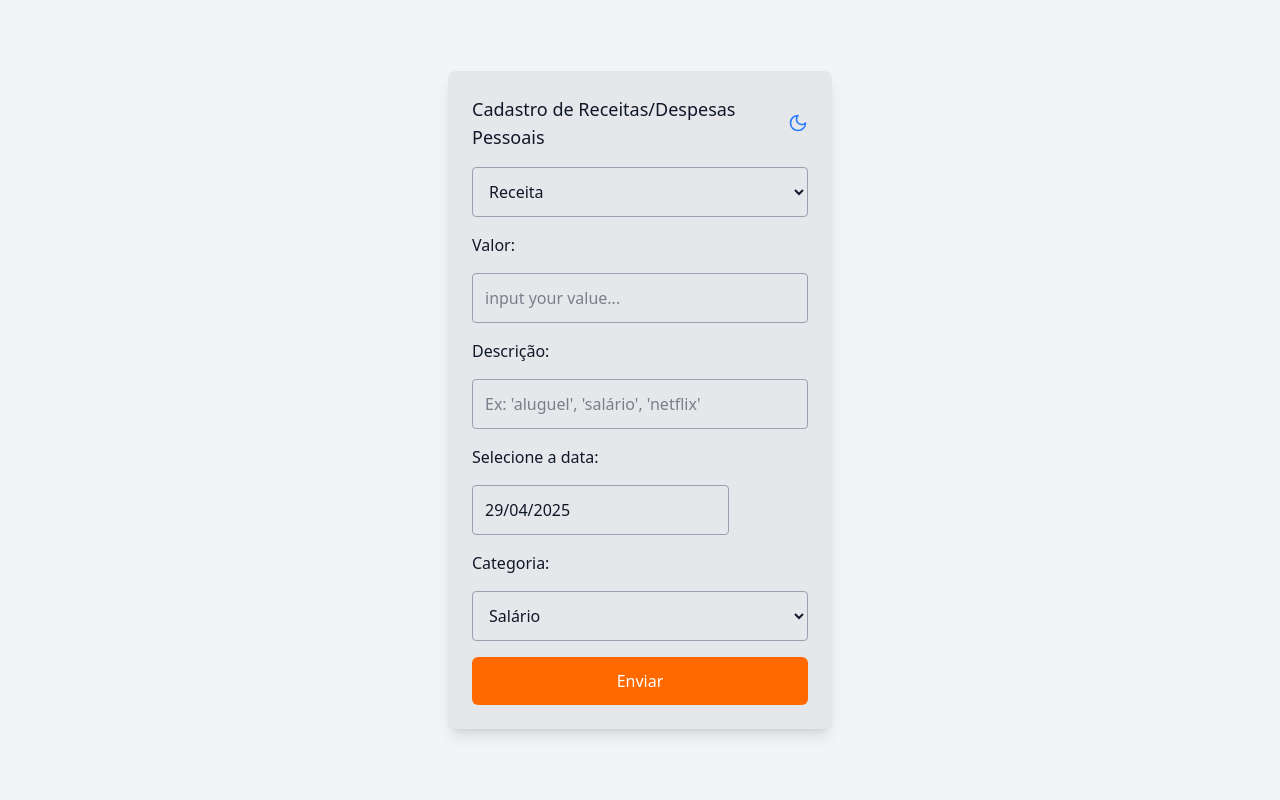
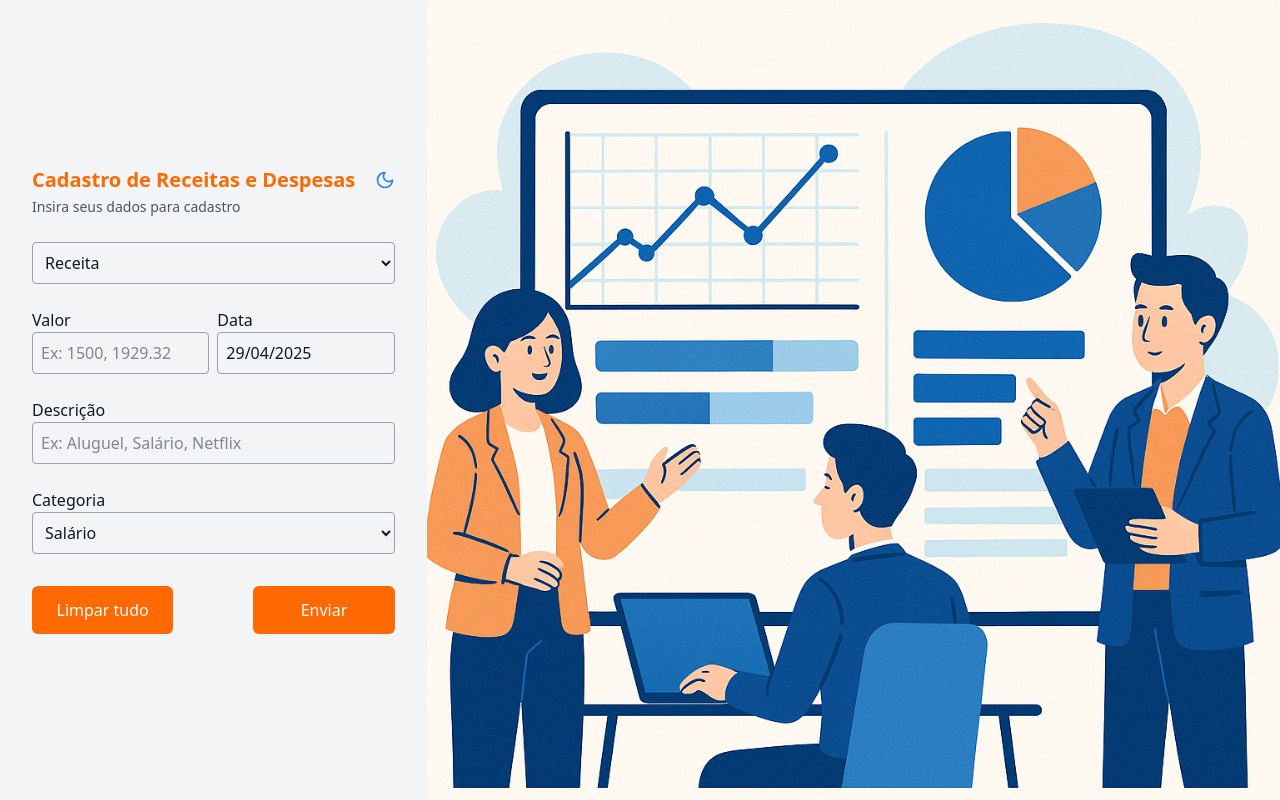
Before and after one commit to RafaelErnandes/dashboard, a React (Vite) app: page / in a window 1280 px wide. Built offline with nearby package versions, Linux system fonts and the light colour scheme.

Commit message:
refactor: muda design da pagina de formulario

```diff
--- a/index.html
+++ b/index.html
@@ -10,9 +10,7 @@
     <meta name="viewport" content="width=device-width, initial-scale=1.0" />
     <title>Painel Financeiro Pessoal</title>
   </head>
-  <body
-    class="h-[100vh] flex justify-center items-center bg-gray-100 dark:bg-gray-900"
-  >
+  <body>
     <div id="root"></div>
     <script type="module" src="/src/main.tsx"></script>
   </body>
--- a/package.json
+++ b/package.json
@@ -10,6 +10,8 @@
     "preview": "vite preview"
   },
   "dependencies": {
+    "@headlessui/react": "^2.2.2",
+    "@hello-pangea/dnd": "^18.0.1",
     "@tailwindcss/vite": "^4.1.4",
     "date-fns": "^4.1.0",
     "lucide-react": "^0.503.0",
--- a/src/App.tsx
+++ b/src/App.tsx
@@ -1,4 +1,4 @@
-import { Form } from "./components/form/index.tsx";
+import { Form } from "./pages/form/index.tsx";
 
 function App() {
   return (
--- a/src/components/button/index.ts
+++ b/src/components/button/index.ts
@@ -1,4 +1,5 @@
 export type ButtonProps = {
   children: string;
   type: "submit" | "reset" | "button" | undefined;
+  onClick?: () => void;
 };
--- a/src/components/button/index.tsx
+++ b/src/components/button/index.tsx
@@ -1,9 +1,13 @@
 import { ButtonProps } from "./index";
 
 export const Button = (props: ButtonProps) => {
-  const { children, type } = props;
+  const { children, type, onClick } = props;
   return (
-    <button type={type} className="button-base dark:button-base-dark">
+    <button
+      type={type}
+      onClick={onClick}
+      className="button-base dark:button-base-dark"
+    >
       {children}
     </button>
   );
--- a/src/components/calendar/index.tsx
+++ b/src/components/calendar/index.tsx
@@ -1,3 +1,5 @@
+import "../../index.css";
+
 import { CalendarProps } from "./index";
 import DatePicker from "react-datepicker";
 
@@ -5,7 +7,7 @@ export const Calendar = (props: CalendarProps) => {
   const { selected, onChange, error } = props;
 
   return (
-    <div>
+    <div className="flex gap-1">
       <DatePicker
         selected={selected}
         onChange={(date) => {
--- a/src/components/form/index.tsx
+++ /dev/null
@@ -1,96 +0,0 @@
-import "react-datepicker/dist/react-datepicker.css";
-
-import { useEffect, useState } from "react";
-
-import { Button } from "../button/index.tsx";
-import { Calendar } from "../calendar/index.tsx";
-import { FormCategories } from "../form-categories/index.tsx";
-import { FormData } from "./index.ts";
-import { FormType } from "../form-types/index.tsx";
-import { Input } from "../input/index.tsx";
-import { Label } from "../label/index.tsx";
-import { ToggleTheme } from "../toggle-theme/index.tsx";
-import { format } from "date-fns";
-import { useForm } from "react-hook-form";
-import { useNavigate } from "react-router-dom";
-
-export const Form = () => {
-  const {
-    register,
-    handleSubmit,
-    setValue,
-    watch,
-    formState: { errors },
-  } = useForm<FormData>();
-  const [selectedDate, setSelectedDate] = useState<Date | null>(new Date());
-
-  useEffect(() => {
-    setValue("date", new Date());
-  }, [setValue]);
-
-  const navigate = useNavigate();
-
-  const selectedType = watch("type");
-
-  const handleSave = (data: FormData) => {
-    const formattedDate = data.date
-      ? format(data.date, "dd/MM/yyyy")
-      : "sem data";
-
-    const finalData = {
-      ...data,
-      date: formattedDate,
-    };
-    const currentData = JSON.parse(localStorage.getItem("financeData") || "[]");
-    currentData.push(finalData);
-    localStorage.setItem("financeData", JSON.stringify(currentData));
-
-    navigate("/dashboard");
-  };
-
-  return (
-    <form
-      onSubmit={handleSubmit(handleSave)}
-      className="flex flex-col p-6 bg-gray-200 dark:bg-zinc-900 w-96 text-gray-900 dark:text-white rounded-lg shadow-lg gap-4"
-    >
-      <div className="flex item-">
-        <span className="text-lg">Cadastro de Receitas/Despesas Pessoais</span>
-        <ToggleTheme />
-      </div>
-      <FormType register={register} error={errors.type?.message} />
-      <Label>
-        <span>Valor:</span>
-      </Label>
-      <Input
-        type="number"
-        step={0.01}
-        placeholder="input your value..."
-        {...register("value")}
-      />
-      <Label>
-        <span>Descrição:</span>
-      </Label>
-      <Input
-        type="text"
-        placeholder="Ex: 'aluguel', 'salário', 'netflix'"
-        {...register("description")}
-      />
-      <Label>
-        <span>Selecione a data:</span>
-      </Label>
-      <Calendar
-        selected={selectedDate}
-        onChange={(date) => {
-          setSelectedDate(date);
-          setValue("date", date ?? undefined);
-        }}
-      />
-      <Label>
-        <span>Categoria:</span>
-      </Label>
-      <FormCategories selectedType={selectedType} register={register} />
-
-      <Button type="submit">Enviar</Button>
-    </form>
-  );
-};
--- a/src/components/label/index.tsx
+++ b/src/components/label/index.tsx
@@ -1,7 +1,6 @@
 import { LabelProps } from "./index";
-import React from "react";
 
 export const Label = (props: LabelProps) => {
   const { children } = props;
-  return <label>{children}</label>;
+  return <label className="flex flex-col">{children}</label>;
 };
--- a/src/index.css
+++ b/src/index.css
@@ -3,7 +3,7 @@
 
 input,
 select {
-  @apply focus:outline-none;
+  @apply focus:outline-none w-full;
 }
 
 option {
@@ -12,11 +12,12 @@ option {
 }
 
 .input-base {
-  @apply p-3 rounded-sm border border-gray-400 focus:border-orange-500  transition;
+  @apply p-2 rounded-sm border border-gray-400 focus:border-orange-500  transition;
   @apply dark:border-zinc-600 dark:focus:border-purple-400 dark:bg-zinc-800 dark:placeholder-gray-500;
 }
 
 .button-base {
+  @apply w-full;
   @apply bg-orange-500 hover:bg-orange-600 text-white py-3 rounded-md cursor-pointer;
   @apply dark:bg-purple-600 dark:hover:bg-purple-700;
 }
--- /dev/null
+++ b/src/pages/form/index.tsx
@@ -0,0 +1,133 @@
+import "react-datepicker/dist/react-datepicker.css";
+
+import { useEffect, useState } from "react";
+
+import { Button } from "../../components/button/index.tsx";
+import { Calendar } from "../../components/calendar/index.tsx";
+import { FormCategories } from "../../components/form-categories/index.tsx";
+import { FormData } from "./index.ts";
+import { FormType } from "../../components/form-types/index.tsx";
+import { Input } from "../../components/input/index.tsx";
+import { Label } from "../../components/label/index.tsx";
+import React from "react";
+import { ToggleTheme } from "../../components/toggle-theme/index.tsx";
+import formImage from "../../images/formSideImage.png";
+import { format } from "date-fns";
+import { useForm } from "react-hook-form";
+import { useNavigate } from "react-router-dom";
+
+export const Form = () => {
+  const {
+    register,
+    handleSubmit,
+    reset,
+    setValue,
+    watch,
+    formState: { errors },
+  } = useForm<FormData>();
+  const [selectedDate, setSelectedDate] = useState<Date | null>(new Date());
+
+  const navigate = useNavigate();
+  const selectedType = watch("type");
+
+  useEffect(() => {
+    setValue("date", new Date());
+  }, [setValue]);
+
+  const handleSave = (data: FormData) => {
+    const formattedDate = data.date
+      ? format(data.date, "dd/MM/yyyy")
+      : "sem data";
+
+    const finalData = { ...data, date: formattedDate };
+    const currentData = JSON.parse(localStorage.getItem("financeData") || "[]");
+    currentData.push(finalData);
+    localStorage.setItem("financeData", JSON.stringify(currentData));
+
+    navigate("/dashboard");
+  };
+
+  return (
+    <div className="flex h-screen">
+      <div className="w-1/3 bg-gray-100 dark:bg-zinc-900 flex items-center px-8">
+        <form
+          onSubmit={handleSubmit(handleSave)}
+          className=" flex flex-col gap-6 text-gray-900 dark:text-white"
+        >
+          <div>
+            <div className="flex items-center justify-between">
+              <h2 className="text-xl font-semibold text-orange-500 dark:text-purple-600">
+                Cadastro de Receitas e Despesas
+              </h2>
+              <ToggleTheme />
+            </div>
+            <span className="text-sm text-gray-600 dark:text-gray-400">
+              Insira seus dados para cadastro
+            </span>
+          </div>
+
+          <FormType register={register} error={errors.type?.message} />
+
+          <div className="flex gap-2">
+            <div>
+              <Label>
+                <span>Valor</span>
+              </Label>
+              <Input
+                type="number"
+                step={0.01}
+                placeholder="Ex: 1500, 1929.32"
+                {...register("value")}
+              />
+            </div>
+            <div>
+              <Label>
+                <span>Data</span>
+              </Label>
+              <Calendar
+                selected={selectedDate}
+                onChange={(date) => {
+                  setSelectedDate(date);
+                  setValue("date", date ?? undefined);
+                }}
+              />
+            </div>
+          </div>
+
+          <div>
+            <Label>
+              <span>Descrição</span>
+            </Label>
+            <Input
+              type="text"
+              placeholder="Ex: Aluguel, Salário, Netflix"
+              {...register("description")}
+            />
+          </div>
+
+          <div>
+            <Label>
+              <span>Categoria</span>
+            </Label>
+            <FormCategories selectedType={selectedType} register={register} />
+          </div>
+
+          <div className="flex gap-20 items-center mt-2">
+            <Button type="button" onClick={() => reset()}>
+              Limpar tudo
+            </Button>
+            <Button type="submit">Enviar</Button>
+          </div>
+        </form>
+      </div>
+
+      <div className="w-2/3 bg-gray-200 dark:bg-zinc-800">
+        <img
+          src={formImage}
+          alt="Imagem do formulário"
+          className="w-full h-full object-cover"
+        />
+      </div>
+    </div>
+  );
+};
```
Also changed, not shown: src/images/formSideImage.png (added), src/pages/form/index.ts (renamed from src/components/form/index.ts), 1 other file (tests, documents, lock files or other folders).
